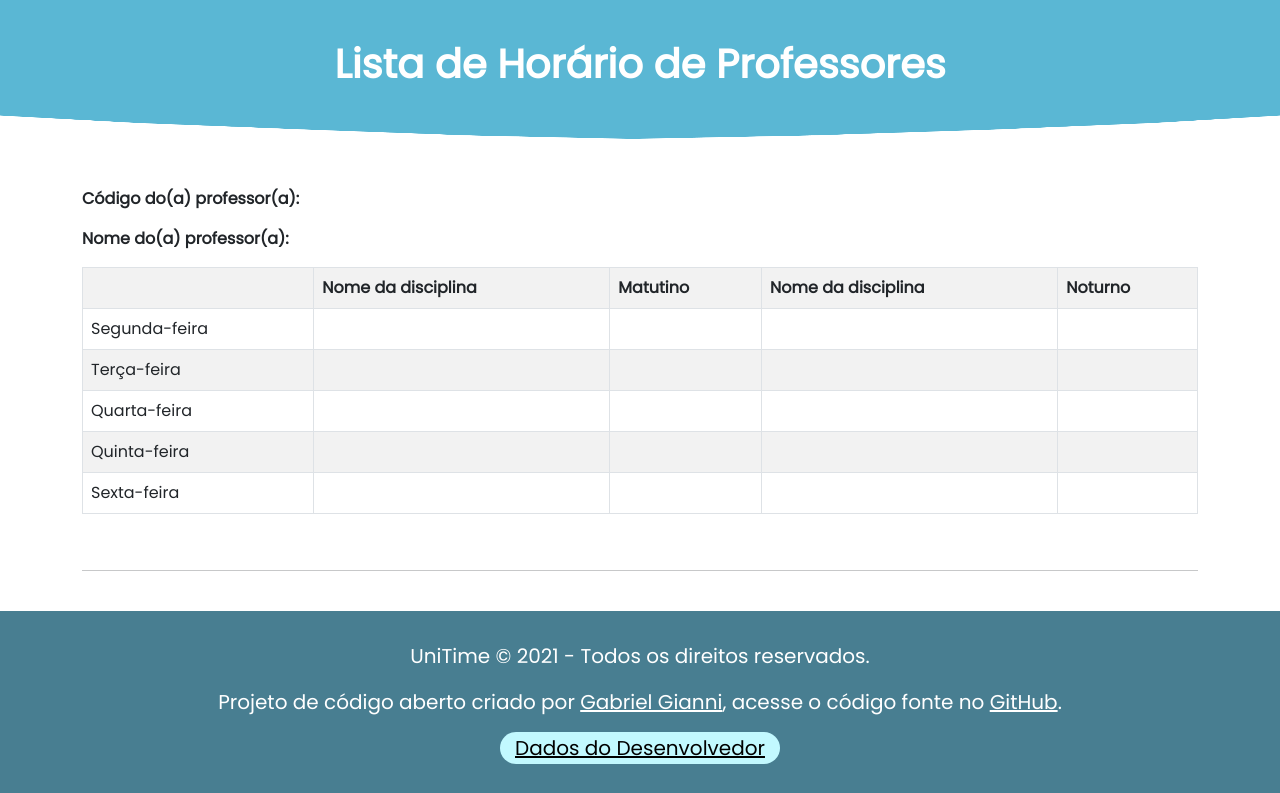
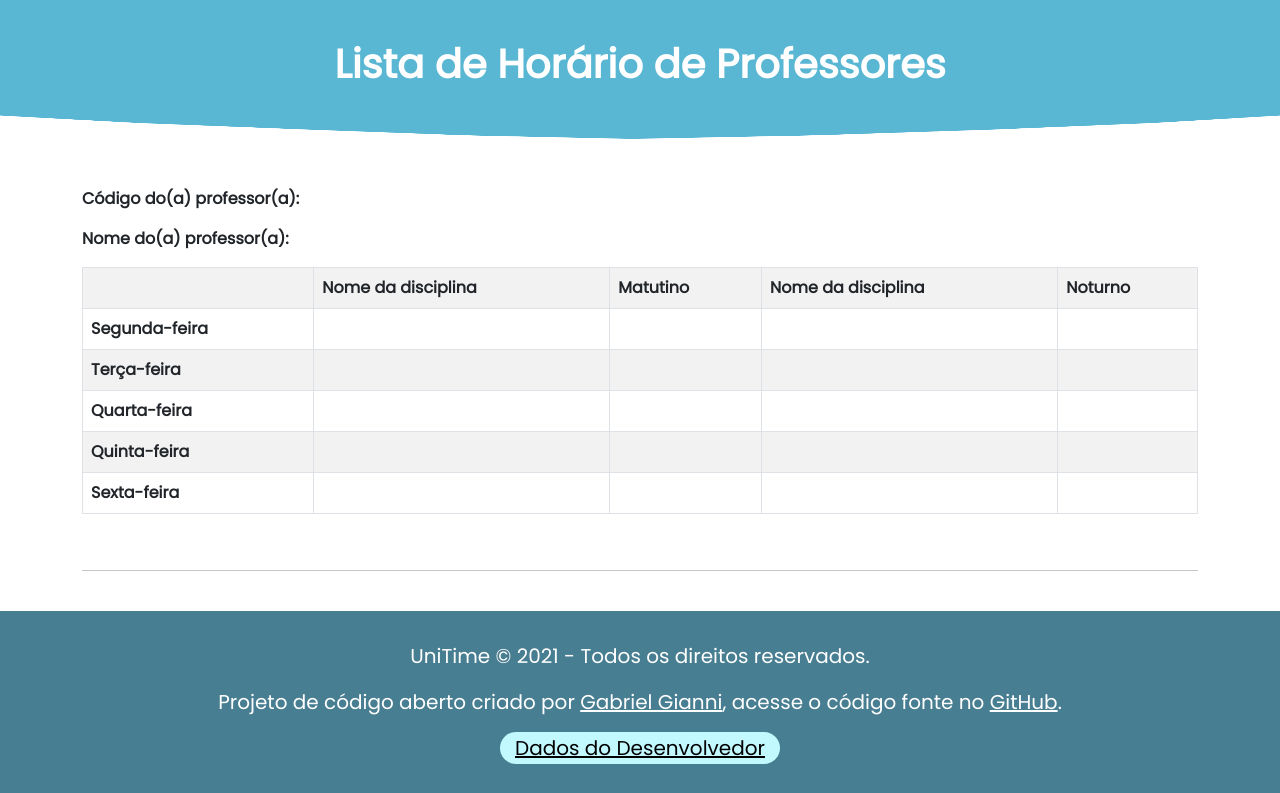
Before and after one commit to gabrielgianni/sistema-horarios-ies, a PHP site: page /professores/ in a window 1280 px wide. Shown: the part 75-868 px from the top of the page. Run offline with PHP 8.4, Linux system fonts and the light colour scheme; tables that the repository leaves empty or names only in its code hold one stand-in row (values such as "Sample post"); data that the repository does not hold is empty; some libraries are stand-ins or nearby versions.

Commit message:
atualizações

```diff
--- a/professores/index.php
+++ b/professores/index.php
@@ -42,15 +42,15 @@
                                 </tr>
                                 <tr>
                                     <td>
-                                        <label>Segunda-feira</label>
+                                        <label class='fw-bold'>Segunda-feira</label>
                                     </td>
-                                    <td>
+                                    <td class='fw-bold'>
                                         {$linha['discSegM']}
                                     </td>
                                     <td>
                                         {$linha['segM']}
                                     </td>
-                                    <td>
+                                    <td class='fw-bold'>
                                         {$linha['discSegN']}
                                     </td>
                                     <td>
@@ -59,15 +59,15 @@
                                 </tr>
                                 <tr>
                                     <td>
-                                        <label>Terça-feira</label>
+                                        <label class='fw-bold'>Terça-feira</label>
                                     </td>
-                                    <td>
+                                    <td class='fw-bold'>
                                         {$linha['discTerM']}
                                     </td>
                                     <td>
                                         {$linha['terM']}
                                     </td>
-                                    <td>
+                                    <td class='fw-bold'>
                                         {$linha['discTerN']}
                                     </td>
                                     <td>
@@ -76,15 +76,15 @@
                                 </tr>
                                 <tr>
                                     <td>
-                                        <label>Quarta-feira</label>
+                                        <label class='fw-bold'>Quarta-feira</label>
                                     </td>
-                                    <td>
+                                    <td class='fw-bold'>
                                         {$linha['discQuaM']}
                                     </td>
                                     <td>
                                         {$linha['quaM']}
                                     </td>
-                                    <td>
+                                    <td class='fw-bold'>
                                         {$linha['discQuaN']}
                                     </td>
                                     <td>
@@ -93,15 +93,15 @@
                                 </tr>
                                 <tr>
                                     <td>
-                                        <label>Quinta-feira</label>
+                                        <label class='fw-bold'>Quinta-feira</label>
                                     </td>
-                                    <td>
+                                    <td class='fw-bold'>
                                         {$linha['discQuiM']}
                                     </td>
                                     <td>
                                         {$linha['quiM']}
                                     </td>
-                                    <td>
+                                    <td class='fw-bold'>
                                         {$linha['discQuiN']}
                                     </td>
                                     <td>
@@ -110,15 +110,15 @@
                                 </tr>
                                 <tr>
                                     <td>
-                                        <label>Sexta-feira</label>
+                                        <label class='fw-bold'>Sexta-feira</label>
                                     </td>
-                                    <td>
+                                    <td class='fw-bold'>
                                         {$linha['discSexM']}
                                     </td>
                                     <td>
                                         {$linha['sexM']}
                                     </td>
-                                    <td>
+                                    <td class='fw-bold'>
                                         {$linha['discSexN']}
                                     </td>
                                     <td>
```
Also changed, not shown: disciplinas/pesquisar.php (+10 -10 lines).
